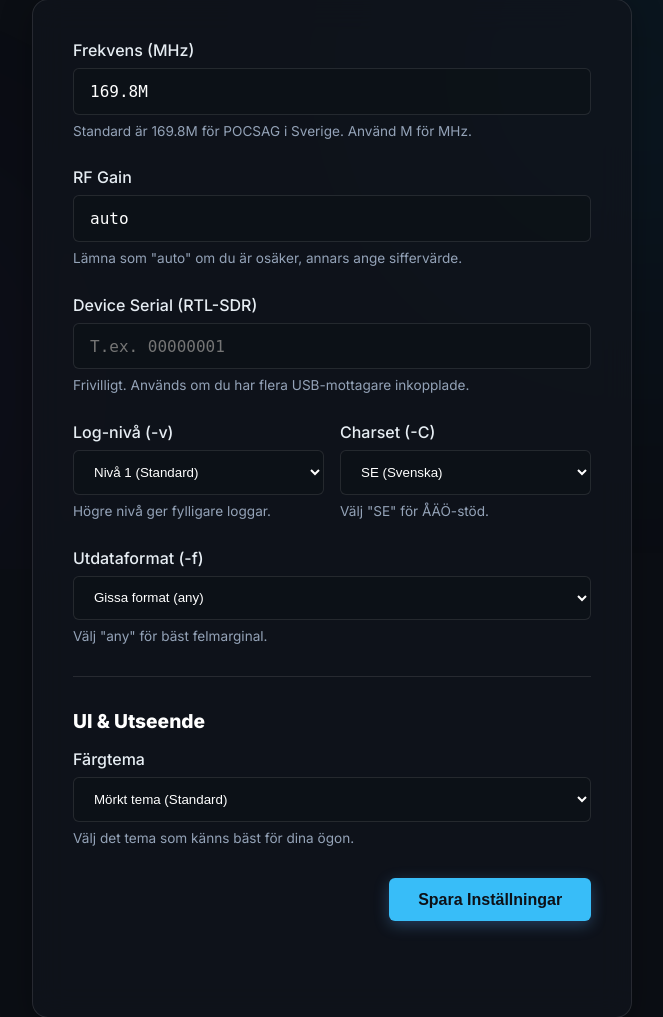
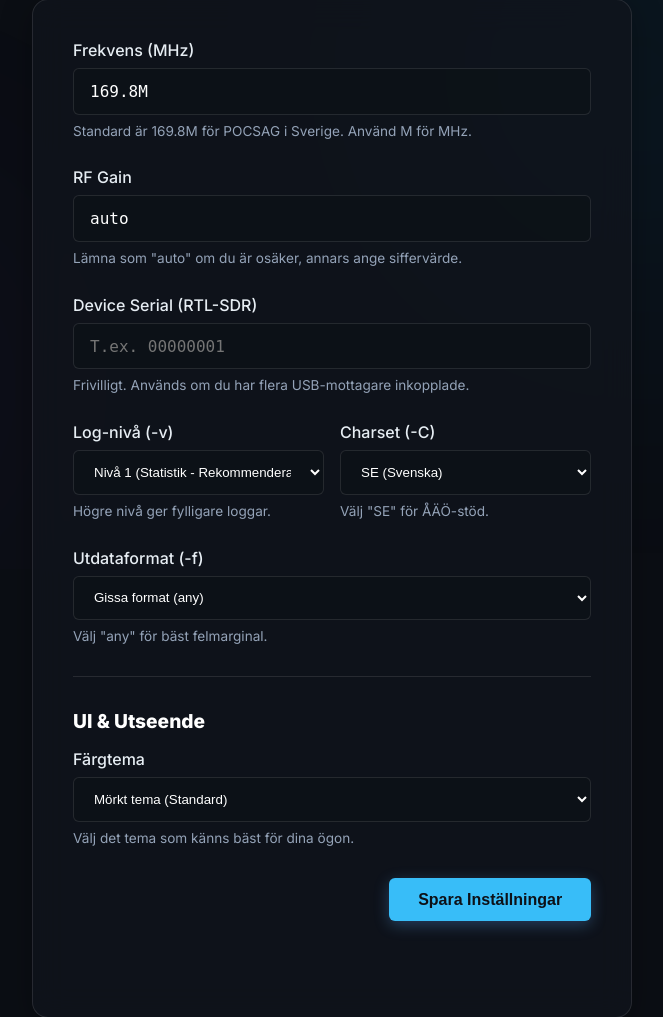
Before and after one commit to Minglarn/pagermonitor, a Flask app: page /settings in a window 1280 px wide. Shown: the part 231-1248 px from the top of the page, without its empty margins (308-971 px from the left). Run offline with Flask 3, Linux system fonts and the light colour scheme; data comes from the database, SQL or seed files in the repository.

Commit message:
feat(ui): Expand multimon verbosity options to level 10

```diff
--- a/templates/settings.html
+++ b/templates/settings.html
@@ -63,9 +63,17 @@
                                 <label for="multimon_verbosity">Log-nivå (-v)</label>
                                 <select id="multimon_verbosity" name="multimon_verbosity"
                                     style="width: 100%; padding: 0.8rem 1rem; background: var(--input-bg); border: 1px solid var(--panel-border); border-radius: 6px; color: var(--text-primary);">
-                                    <option value="1">Nivå 1 (Standard)</option>
-                                    <option value="2">Nivå 2 (Mer info)</option>
-                                    <option value="3">Nivå 3 (Debug)</option>
+                                    <option value="0">Nivå 0 (Ingen info)</option>
+                                    <option value="1">Nivå 1 (Statistik - Rekommenderas)</option>
+                                    <option value="2">Nivå 2</option>
+                                    <option value="3">Nivå 3</option>
+                                    <option value="4">Nivå 4</option>
+                                    <option value="5">Nivå 5</option>
+                                    <option value="6">Nivå 6</option>
+                                    <option value="7">Nivå 7</option>
+                                    <option value="8">Nivå 8</option>
+                                    <option value="9">Nivå 9</option>
+                                    <option value="10">Nivå 10 (Max debug)</option>
                                 </select>
                                 <small>Högre nivå ger fylligare loggar.</small>
                             </div>
```
